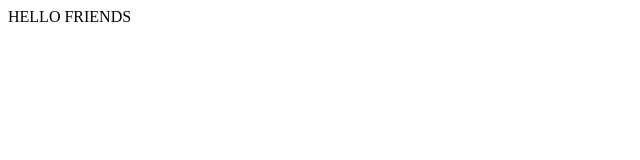
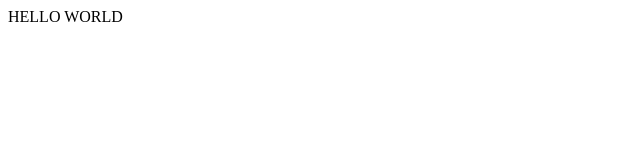
Before and after one commit to Kanchan910/let-s-start, a plain HTML site: page index.html in a window 1280 px wide. Shown: the full height of the page, 0-640 px from the left. Drawn offline with Linux system fonts and the light colour scheme.

Commit message:
small change

```diff
--- a/index.html
+++ b/index.html
@@ -1 +1 @@
-<p>HELLO FRIENDS</p>
+<p>HELLO WORLD</p>
```
Also changed, not shown: 1 other file.
